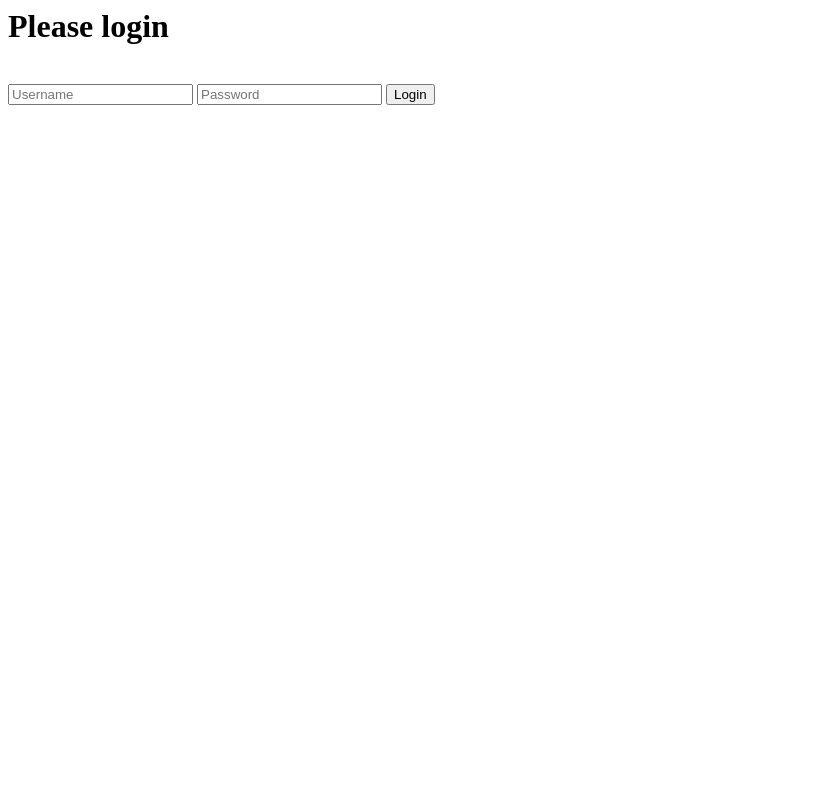
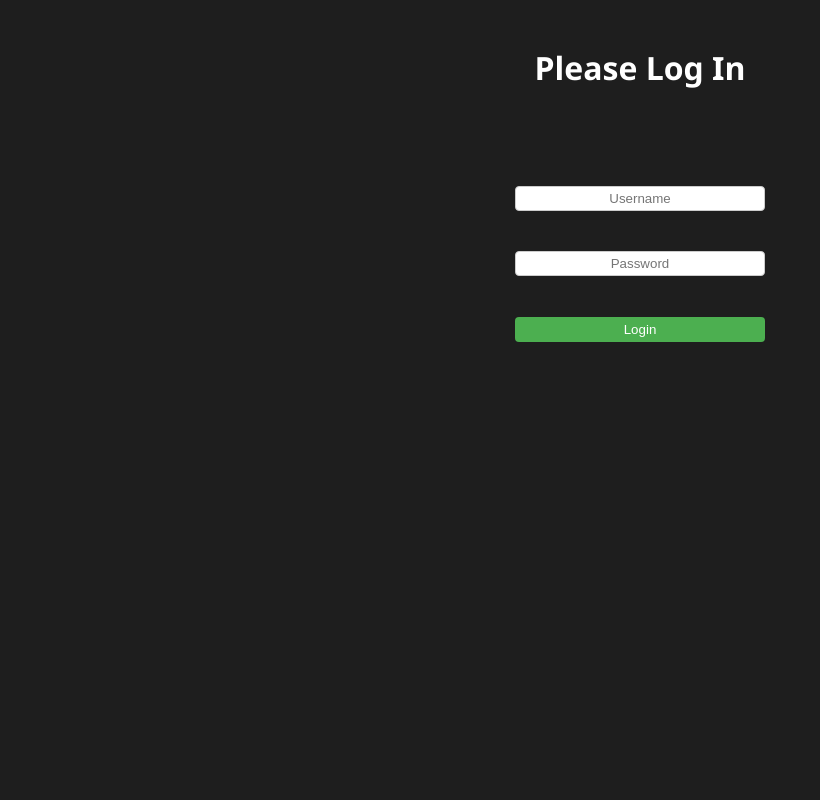
Before and after one commit to jed326/AutoTrader, a Flask app: page /login in a window 1280 px wide. Shown: the whole page, without its empty margins (0-820 px from the left). Run offline with Flask 2, Linux system fonts and the light colour scheme.

Commit message:
log-in html and css

```diff
--- /dev/null
+++ b/FlaskBackend/static/styles/style.css
@@ -0,0 +1,51 @@
+body {
+    background-color: #1e1e1e;
+    font-family: Segoe UI,Frutiger,Frutiger Linotype,Dejavu Sans,Helvetica Neue,Arial,sans-serif;
+}
+
+.login-title {
+    color: white;
+    text-align: center;
+}
+
+.login-flex-1 {
+    display: flex; /* or inline-flex */
+    height: 50%;
+    margin: auto;
+    flex-flow: column nowrap;
+    justify-content: center
+}
+
+.login-flex-2 {
+    display: flex; /* or inline-flex */
+    height: 50%;
+    margin: auto;
+    flex-flow: column nowrap;
+    justify-content: center
+}
+
+.login-field {
+    border: 1px solid #ccc;
+    border-radius: 4px;
+    height: 25px;
+}
+
+.login-submit-button {
+    height: 25px;
+    background-color: #4CAF50;
+    color: white;
+    border: none;
+    border-radius: 4px;
+    cursor: pointer;
+}
+
+.login-submit-button:hover {
+    background-color: #45a049;
+}
+
+.login-flex-element {
+    flex: 0 1 auto;
+    margin: auto;
+    width: 250px;
+    text-align: center;
+}
--- a/FlaskBackend/templates/login.html
+++ b/FlaskBackend/templates/login.html
@@ -1,18 +1,17 @@
 <html>
   <head>
-    <title>Flask Intro - login page</title>
-    <meta name="viewport" content="width=device-width, initial-scale=1.0">
+    <title>AutoTrader</title>
+    <link rel= "stylesheet" href= "{{ url_for('static', filename='styles/style.css') }}">
   </head>
   <body>
-    <div class="container">
-      <h1>Please login</h1>
-      <br>
-      <form action="" method="post">
-        <input type="text" placeholder="Username" name="username" value="{{
+    <div class="login-flex-1">
+      <h1 class="login-flex-element login-title">Please Log In</h1>
+      <form class="login-flex-element login-flex-2" action="" method="post">
+        <input class="login-flex-element login-field" type="text" placeholder="Username" name="username" value="{{
           request.form.username }}">
-         <input type="password" placeholder="Password" name="password" value="{{
+         <input class="login-flex-element login-field" type="password" placeholder="Password" name="password" value="{{
           request.form.password }}">
-        <input class="btn btn-default" type="submit" value="Login">
+        <input class="login-flex-element login-submit-button btn btn-default" type="submit" value="Login">
       </form>
     </div>
   </body>
```
